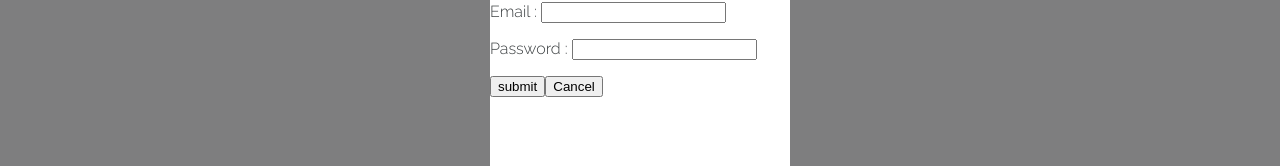
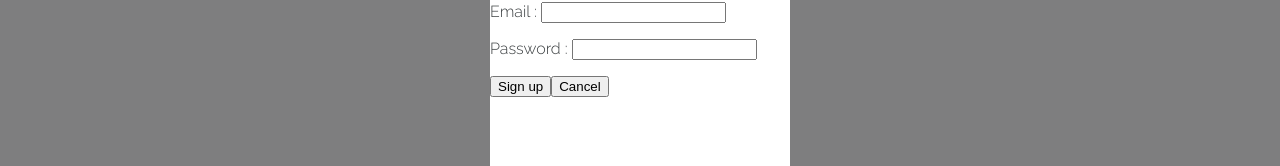
Before and after one commit to chingu-voyages/v9-bears-team-40, a React (Create React App) app: page / in a window 1280 px wide. Both pictures are taken after a click on the button "Sign In". Shown: the part 310-476 px from the top of the page. Built offline with nearby package versions, Linux system fonts and the light colour scheme.

Commit message:
conceal password input

```diff
--- a/src/Components/Signup.tsx
+++ b/src/Components/Signup.tsx
@@ -19,9 +19,9 @@ const Signup = (props: any) => {
           Email : <input />
         </p>
         <p>
-          Password : <input />
+          Password : <input type="password" />
         </p>
-        <button> submit </button>
+        <button>Sign up</button>
         <button type="button" onClick={props.toggleModal}>
           Cancel
         </button>
```
